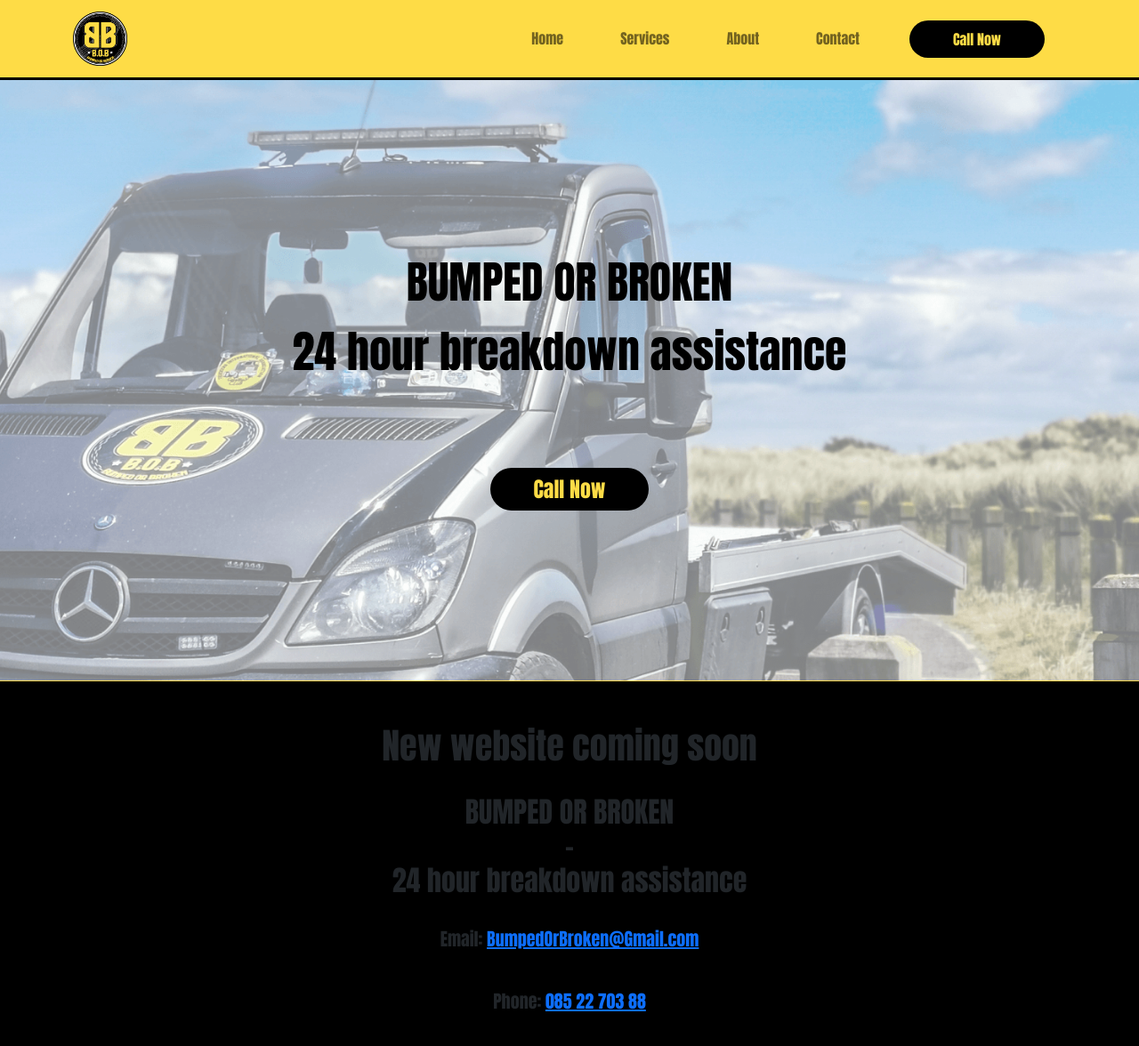
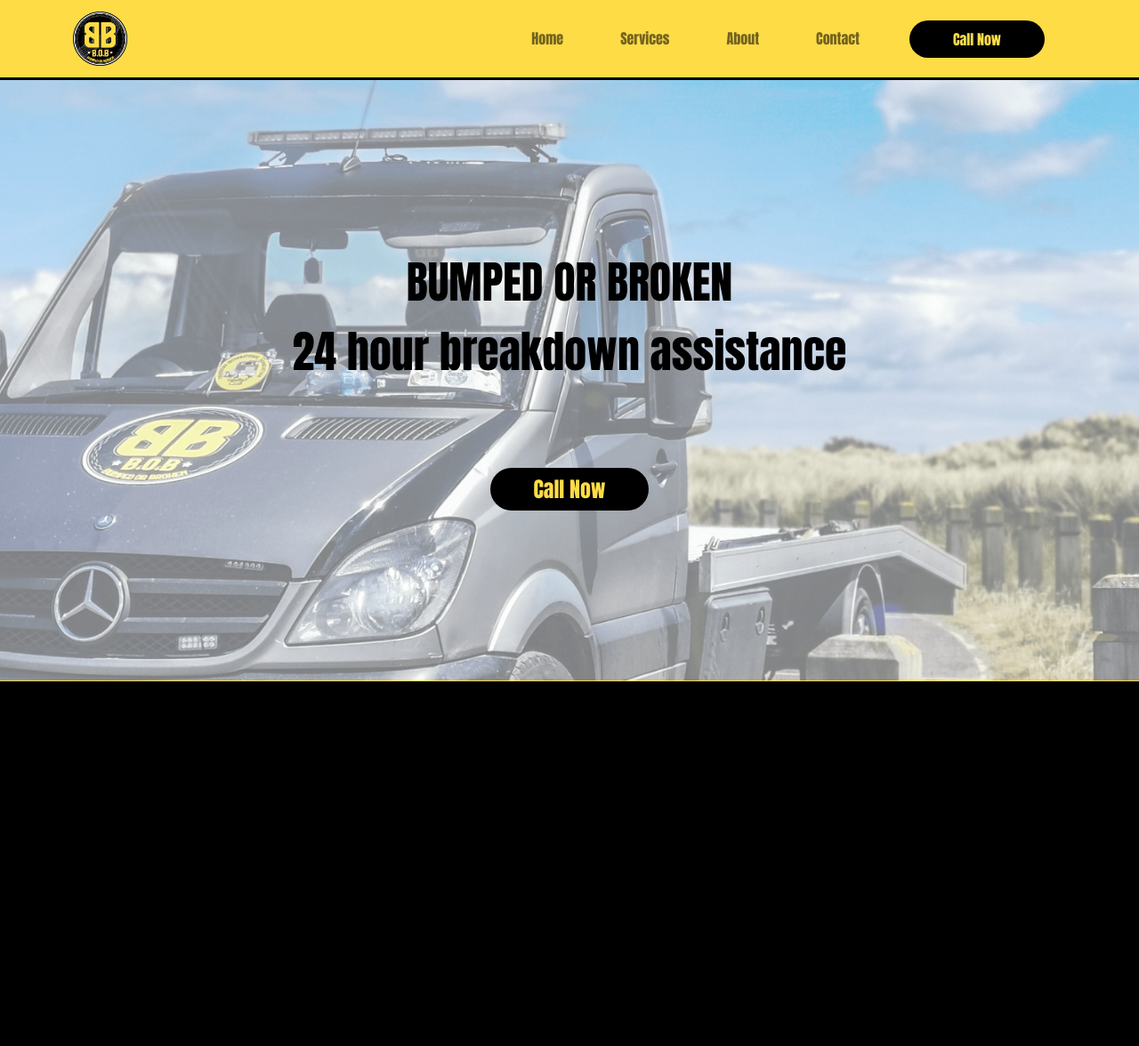
Before and after one commit to josefzacek/bumpedorbroken.ie, a Jekyll site: the page built from index.html, in a window 1280 px wide and 1253 px high. Shown: the top 1176 px of the window at 89% size. Built offline with Jekyll 4.4.1, drawn with Linux system fonts in a browser that asks for light colours.

Commit message:
remove temporate text

```diff
--- a/index.html
+++ b/index.html
@@ -18,18 +18,3 @@
     </div>
   </div>
 </div>
-    </div>
-  </div>
-
-  <div class="row pt-5">
-    <div class="col text-center">
-      <h1>New website coming soon</h1>
-      <br>
-      <h2>BUMPED OR BROKEN<br>-<br>24 hour breakdown assistance</h2>
-      <br>
-      <p class="lead">Email: <a href="mailto:BumpedOrBroken@Gmail.com ">BumpedOrBroken@Gmail.com</a></p>
-      <br>
-      <p class="lead">Phone: <a href="tel:+353852270388 ">085 22 703 88</a></p>
-    </div>
-  </div>
-</div>
```
